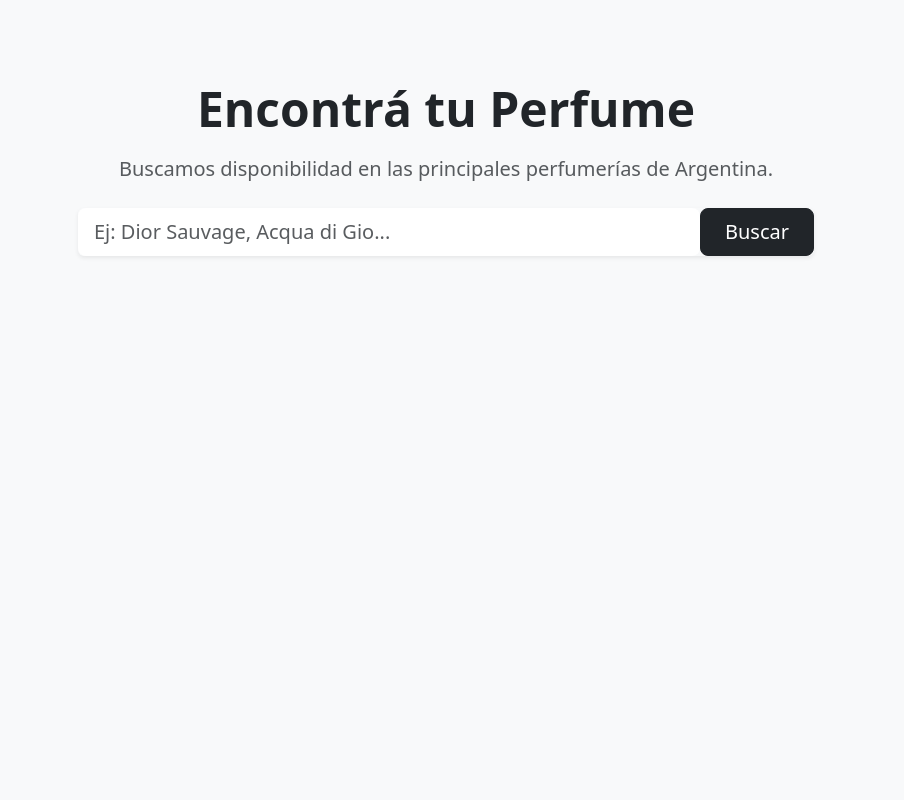
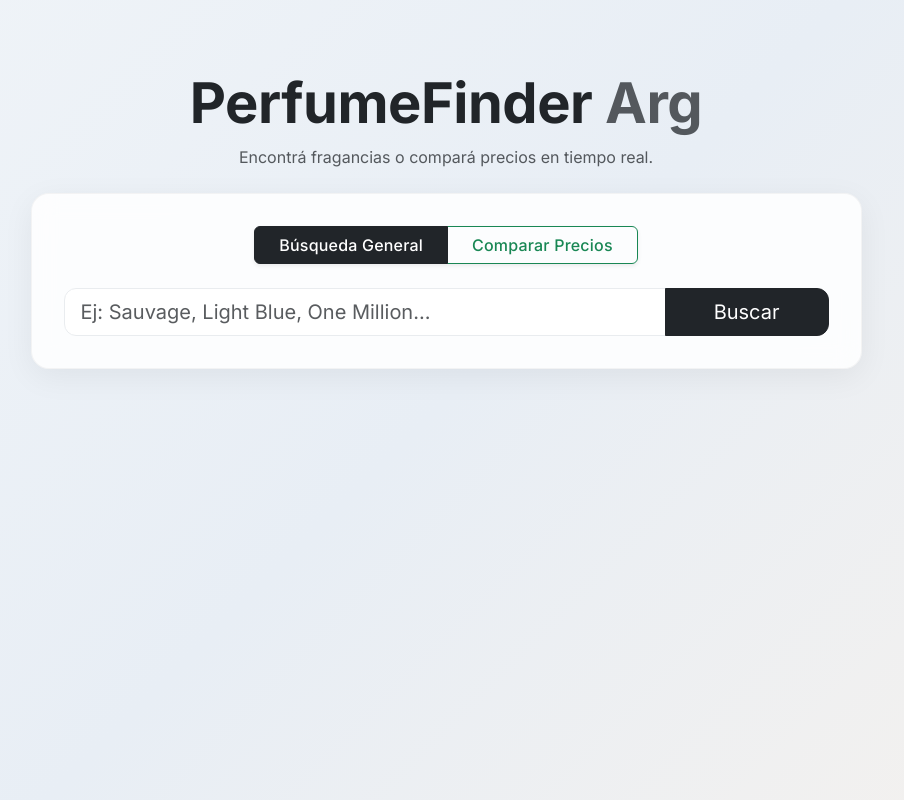
Before and after one commit to woozitoxd/Buscador_Productos, a Flask app: page / in a window 1280 px wide. Shown: the whole page, without its empty margins (194-1098 px from the left). Run offline with Flask 3, Linux system fonts and the light colour scheme.

Commit message:
Mejora de Búsqueda v2.0
- Se agregó un deep scraping, para que se pueda hacer comparación de precios.
- Mejora de Interfaz de usuario

```diff
--- a/app/routes.py
+++ b/app/routes.py
@@ -2,72 +2,101 @@ from flask import current_app as app, request, jsonify, render_template
 import requests
 from .models import HistorialBusqueda
 from . import db
+import re
+from bs4 import BeautifulSoup
 
-# --- RUTA DE LA INTERFAZ WEB ---
+# --- 1. FUNCIÓN DE EXTRACCIÓN (REGEX) ---
+def extraer_precio_regex(texto):
+    if not texto: return None
+    patron = r'\$\s?(\d{1,3}(\.\d{3})*(,\d+)?|\d+)'
+    resultado = re.search(patron, texto)
+    return resultado.group(0) if resultado else None
+
+# --- 2. DEEP SCRAPING GENÉRICO ---
+def obtener_precio_deep(url):
+    try:
+        headers = {'User-Agent': 'Mozilla/5.0 (Windows NT 10.0; Win64; x64) AppleWebKit/537.36 (KHTML, like Gecko) Chrome/91.0.4472.124 Safari/537.36'}
+        r = requests.get(url, headers=headers, timeout=5)
+        if r.status_code != 200: return None
+
+        soup = BeautifulSoup(r.text, 'html.parser')
+
+        # Estrategia Meta: Buscar en etiquetas de SEO
+        meta = soup.find("meta", property="product:price:amount") or soup.find("meta", itemprop="price")
+        if meta and meta.get("content"):
+            return f"$ {meta.get('content')}"
+
+        # Estrategia Heurística: Buscar clases con 'price' o 'precio'
+        tags = soup.find_all(class_=re.compile(r'price|precio|vtex-product-price', re.I))
+        for t in tags:
+            p = extraer_precio_regex(t.get_text())
+            if p: return p
+        return None
+    except:
+        return None
+
+# --- 3. RUTA DE LA INTERFAZ (Única función 'inicio') ---
 @app.route('/')
-def home():
-    # Esta ruta ahora devuelve el archivo HTML visual
+def inicio(): # Le cambié el nombre a 'inicio' para evitar el AssertionError
     return render_template('index.html')
 
-# --- RUTA DE LA API (JSON para Postman o el Frontend) ---
+# --- 4. RUTA DE LA API (Única función 'buscar') ---
 @app.route('/api/buscar', methods=['GET'])
-def buscar_perfume():
+def buscar(): # Le cambié el nombre a 'buscar'
     query = request.args.get('q')
+    modo = request.args.get('modo', 'general')
 
     if not query:
-        return jsonify({"error": "Por favor, ingresa un perfume a buscar usando el parámetro ?q="}), 400
+        return jsonify({"error": "Ingresa un perfume"}), 400
 
-    # Guardamos en la base de datos
+    # DB Log
     try:
-        nueva_busqueda = HistorialBusqueda(termino=query)
-        db.session.add(nueva_busqueda)
+        db.session.add(HistorialBusqueda(termino=query))
         db.session.commit()
-    except Exception as e:
+    except:
         db.session.rollback()
-        print(f"Error al guardar en BD: {e}")
 
+    # SerpApi
     api_key = app.config.get('SERPAPI_KEY')
-    if not api_key:
-        return jsonify({"error": "Falta configurar la SERPAPI_KEY en el .env"}), 500
+    url_serp = "https://serpapi.com/search"
+    # Query optimizada para Argentina
+    q_final = f'"{query}" perfume Argentina (site:.com.ar OR "tienda oficial")'
 
-    url = "https://serpapi.com/search"
-    termino_busqueda = f"{query} site:juleriaque.com.ar OR site:parfumerie.com.ar OR site:rouge.com.ar"
-
-    parametros = {
-        "engine": "google",
-        "q": termino_busqueda,
-        "gl": "ar",
-        "hl": "es",
-        "api_key": api_key
-    }
+    params = {"engine": "google", "q": q_final, "gl": "ar", "hl": "es", "api_key": api_key}
 
     try:
-        respuesta = requests.get(url, params=parametros)
+        res = requests.get(url_serp, params=params)
+        items = res.json().get('organic_results', [])
+    except:
+        return jsonify({"error": "Error de conexión"}), 500
 
-        if respuesta.status_code != 200:
-            return jsonify({
-                "error": f"SerpApi rechazó la petición (Código {respuesta.status_code})",
-                "detalle": respuesta.json()
-            }), respuesta.status_code
+    resultados = []
+    for item in items:
+        link = item.get('link')
+        # Intentamos snippet primero
+        precio = extraer_precio_regex(item.get('snippet', ''))
 
-        datos_google = respuesta.json()
+        # Deep Scraping si es necesario
+        if modo == 'precios' and not precio:
+            precio = obtener_precio_deep(link)
 
-    except requests.exceptions.RequestException as e:
-        return jsonify({"error": "Fallo crítico en la red", "detalle": str(e)}), 500
+        # Si en modo precios no hay nada tras el deep scraping, mostramos un aviso
+        # para no "borrar" el resultado, pero que el usuario sepa qué pasa
+        if modo == 'precios' and not precio:
+            precio = "Ver precio en sitio"
 
-    resultados_limpios = []
-    items = datos_google.get('organic_results', [])
+        resultados.append({
+            "titulo": item.get('title'),
+            "link": link,
+            "descripcion": item.get('snippet'),
+            "precio": precio
+        })
 
-    for item in items:
-        resultado = {
-            "titulo": item.get('title'),
-            "link": item.get('link'),
-            "descripcion": item.get('snippet')
-        }
-        resultados_limpios.append(resultado)
+    # Ordenar por precio si corresponde
+    if modo == 'precios':
+        def val(x):
+            nums = re.sub(r'[^\d]', '', x['precio'])
+            return int(nums) if nums else 999999999
+        resultados.sort(key=val)
 
-    return jsonify({
-        "busqueda": query,
-        "cantidad_resultados": len(resultados_limpios),
-        "resultados": resultados_limpios
-    })
+    return jsonify({"resultados": resultados})
--- a/app/templates/index.html
+++ b/app/templates/index.html
@@ -4,31 +4,92 @@
 <head>
     <meta charset="UTF-8">
     <meta name="viewport" content="width=device-width, initial-scale=1.0">
-    <title>Buscador de Perfumes Arg</title>
+    <title>Buscador & Comparador de Perfumes Arg</title>
+    <link href="https://fonts.googleapis.com/css2?family=Inter:wght@400;500;600;700;800&display=swap" rel="stylesheet">
     <link href="https://cdn.jsdelivr.net/npm/bootstrap@5.3.2/dist/css/bootstrap.min.css" rel="stylesheet">
     <style>
         body {
-            background-color: #f8f9fa;
+            background: linear-gradient(135deg, #f0f4f8 0%, #e8eef5 50%, #f4f1ee 100%);
+            font-family: 'Inter', 'Segoe UI', Tahoma, Geneva, Verdana, sans-serif;
+            min-height: 100vh;
         }
 
         .hero-section {
-            padding: 80px 0 40px 0;
+            padding: 70px 0 35px 0;
+        }
+
+        .hero-section h1 {
+            letter-spacing: -0.5px;
+        }
+
+        .search-container {
+            background: rgba(255, 255, 255, 0.85);
+            backdrop-filter: blur(12px);
+            padding: 32px;
+            border-radius: 18px;
+            box-shadow: 0 8px 32px rgba(0, 0, 0, 0.06);
+            border: 1px solid rgba(0, 0, 0, 0.04);
         }
 
         .perfume-card {
-            transition: transform 0.2s;
+            transition: transform 0.25s ease, box-shadow 0.25s ease;
             height: 100%;
+            border: 1px solid rgba(0, 0, 0, 0.05);
+            border-radius: 14px;
+            background: rgba(255, 255, 255, 0.9);
+            backdrop-filter: blur(6px);
         }
 
         .perfume-card:hover {
-            transform: translateY(-5px);
-            box-shadow: 0 4px 15px rgba(0, 0, 0, 0.1);
+            transform: translateY(-6px);
+            box-shadow: 0 16px 32px rgba(0, 0, 0, 0.1);
         }
 
         .store-badge {
-            font-size: 0.8rem;
-            text-transform: uppercase;
-            letter-spacing: 1px;
+            font-size: 0.72rem;
+            font-weight: 600;
+            letter-spacing: 0.3px;
+        }
+
+        .price-tag {
+            font-size: 1.4rem;
+            font-weight: 800;
+            color: #198754;
+        }
+
+        .price-tag-pending {
+            font-size: 0.95rem;
+            font-weight: 600;
+            color: #e67e22;
+        }
+
+        .btn-check:checked+.btn-outline-success {
+            background-color: #198754;
+            border-color: #198754;
+            color: white;
+        }
+
+        .btn-group .btn {
+            font-weight: 500;
+            letter-spacing: 0.2px;
+        }
+
+        #formulario-busqueda .form-control {
+            border-radius: 12px 0 0 12px;
+            border: 1px solid #dee2e6;
+        }
+
+        #formulario-busqueda .form-control:focus {
+            box-shadow: 0 0 0 3px rgba(25, 135, 84, 0.15);
+            border-color: #198754;
+        }
+
+        #formulario-busqueda .btn {
+            border-radius: 0 12px 12px 0;
+        }
+
+        .card-title {
+            line-height: 1.4;
         }
     </style>
 </head>
@@ -37,88 +98,108 @@
 
     <div class="container">
         <div class="row justify-content-center hero-section">
-            <div class="col-md-8 text-center">
-                <h1 class="display-5 fw-bold mb-3">Encontrá tu Perfume</h1>
-                <p class="lead text-muted mb-4">Buscamos disponibilidad en las principales perfumerías de Argentina.</p>
+            <div class="col-md-9 text-center">
+                <h1 class="display-4 fw-bold mb-2">PerfumeFinder <span class="text-muted">Arg</span></h1>
+                <p class="text-muted mb-4">Encontrá fragancias o compará precios en tiempo real.</p>
 
-                <form id="formulario-busqueda" class="d-flex shadow-sm rounded">
-                    <input type="text" id="input-perfume" class="form-control form-control-lg border-0"
-                        placeholder="Ej: Dior Sauvage, Acqua di Gio..." required>
-                    <button type="submit" class="btn btn-dark btn-lg px-4">Buscar</button>
-                </form>
+                <div class="search-container mb-5">
+                    <div class="d-flex justify-content-center mb-4">
+                        <div class="btn-group shadow-sm" role="group" aria-label="Modo de búsqueda">
+                            <input type="radio" class="btn-check" name="modoBusqueda" id="modoGeneral" value="general"
+                                checked>
+                            <label class="btn btn-outline-dark px-4" for="modoGeneral">Búsqueda General</label>
+
+                            <input type="radio" class="btn-check" name="modoBusqueda" id="modoPrecios" value="precios">
+                            <label class="btn btn-outline-success px-4" for="modoPrecios">Comparar Precios</label>
+                        </div>
+                    </div>
+
+                    <form id="formulario-busqueda" class="input-group input-group-lg">
+                        <input type="text" id="input-perfume" class="form-control border-light-subtle"
+                            placeholder="Ej: Sauvage, Light Blue, One Million..." required>
+                        <button type="submit" class="btn btn-dark px-5">Buscar</button>
+                    </form>
+                </div>
             </div>
         </div>
 
         <div id="cargando" class="text-center my-5 d-none">
-            <div class="spinner-border text-dark" role="status" style="width: 3rem; height: 3rem;">
-                <span class="visually-hidden">Buscando...</span>
-            </div>
-            <p class="mt-2 text-muted">Consultando perfumerías...</p>
+            <div class="spinner-grow text-dark" role="status"></div>
+            <p class="mt-3 fw-medium text-secondary">Analizando tiendas oficiales...</p>
         </div>
 
-        <div class="row g-4 mb-5" id="contenedor-resultados">
-        </div>
+        <div class="row g-4 mb-5" id="contenedor-resultados"></div>
     </div>
 
     <script>
         document.getElementById('formulario-busqueda').addEventListener('submit', async function (e) {
-            e.preventDefault(); // Evita que la página se recargue
+            e.preventDefault();
 
-            const inputPerfume = document.getElementById('input-perfume').value;
-            const contenedorResultados = document.getElementById('contenedor-resultados');
+            // 1. Capturamos los valores de la interfaz
+            const queryValue = document.getElementById('input-perfume').value;
+            const modo = document.querySelector('input[name="modoBusqueda"]:checked').value;
+            const contenedor = document.getElementById('contenedor-resultados');
             const cargando = document.getElementById('cargando');
 
-            // Limpiamos resultados anteriores y mostramos el spinner
-            contenedorResultados.innerHTML = '';
+            // 2. Limpiamos y mostramos carga
+            contenedor.innerHTML = '';
             cargando.classList.remove('d-none');
 
             try {
-                // Llamamos a tu endpoint JSON
-                const response = await fetch(`/api/buscar?q=${encodeURIComponent(inputPerfume)}`);
+                // 3. Petición a la API (Usamos queryValue aquí)
+                const response = await fetch(`/api/buscar?q=${encodeURIComponent(queryValue)}&modo=${modo}`);
                 const data = await response.json();
 
-                cargando.classList.add('d-none'); // Ocultamos el spinner
+                cargando.classList.add('d-none');
 
-                if (!response.ok) {
-                    contenedorResultados.innerHTML = `<div class="alert alert-danger w-100 text-center">${data.error || 'Hubo un error en la búsqueda'}</div>`;
+                if (!response.ok) throw new Error(data.error || 'Error en el servidor');
+
+                if (!data.resultados || data.resultados.length === 0) {
+                    contenedor.innerHTML = `<div class="col-12 text-center mt-5"><div class="alert alert-light border shadow-sm">No encontramos resultados para "${queryValue}" en este modo.</div></div>`;
                     return;
                 }
 
-                if (data.resultados.length === 0) {
-                    contenedorResultados.innerHTML = `<div class="alert alert-warning w-100 text-center">No se encontraron resultados para "${data.busqueda}".</div>`;
-                    return;
-                }
+                // 4. Renderizado de tarjetas
+                data.resultados.forEach(item => {
+                    let tienda = "Tienda";
+                    if (item.link.includes('juleriaque')) tienda = "Juleriaque";
+                    else if (item.link.includes('parfumerie')) tienda = "Parfumerie";
+                    else if (item.link.includes('rouge')) tienda = "Rouge";
 
-                // Renderizamos las tarjetas de Bootstrap iterando sobre el JSON
-                data.resultados.forEach(item => {
-                    // Pequeña lógica para extraer el nombre de la tienda desde la URL
-                    let tienda = "Tienda Oficial";
-                    if (item.link.includes('juleriaque')) tienda = "Juleriaque";
-                    if (item.link.includes('parfumerie')) tienda = "Parfumerie";
-                    if (item.link.includes('rouge')) tienda = "Rouge";
+                    let precioDisplay;
+                    if (item.precio && item.precio === 'Ver precio en sitio') {
+                        precioDisplay = `<div class="price-tag-pending mb-2">${item.precio}</div>`;
+                    } else if (item.precio) {
+                        precioDisplay = `<div class="price-tag mb-2">${item.precio}</div>`;
+                    } else {
+                        precioDisplay = modo === 'precios' ? '' : `<div class="text-muted small mb-2"><em>Precio no listado</em></div>`;
+                    }
 
                     const tarjeta = `
                     <div class="col-md-6 col-lg-4">
-                        <div class="card perfume-card border-0 shadow-sm">
+                        <div class="card perfume-card shadow-sm p-3">
                             <div class="card-body d-flex flex-column">
-                                <span class="badge bg-secondary mb-2 align-self-start store-badge">${tienda}</span>
-                                <h5 class="card-title fw-bold">${item.titulo}</h5>
-                                <p class="card-text text-muted small flex-grow-1">${item.descripcion}</p>
-                                <a href="${item.link}" target="_blank" class="btn btn-outline-dark mt-3 w-100">Ver producto</a>
+                                <div class="d-flex justify-content-between mb-3">
+                                    <span class="badge rounded-pill bg-light text-dark border store-badge px-3">${tienda}</span>
+                                    ${modo === 'precios' ? '<span class="badge bg-success-subtle text-success">Oferta Detectada</span>' : ''}
+                                </div>
+                                <h6 class="card-title fw-bold text-dark mb-1">${item.titulo}</h6>
+                                ${precioDisplay}
+                                <p class="card-text text-secondary small flex-grow-1 mt-2">${item.descripcion}</p>
+                                <a href="${item.link}" target="_blank" class="btn ${modo === 'precios' ? 'btn-success' : 'btn-outline-dark'} w-100 mt-3 fw-bold">Ver en tienda</a>
                             </div>
                         </div>
                     </div>
                 `;
-                    contenedorResultados.innerHTML += tarjeta;
+                    contenedor.innerHTML += tarjeta;
                 });
 
             } catch (error) {
                 cargando.classList.add('d-none');
-                contenedorResultados.innerHTML = `<div class="alert alert-danger w-100 text-center">Error de conexión con el servidor.</div>`;
+                contenedor.innerHTML = `<div class="col-12"><div class="alert alert-danger text-center">Error: ${error.message}</div></div>`;
             }
         });
     </script>
-
 </body>
 
 </html>
--- a/requirements.txt
+++ b/requirements.txt
@@ -10,3 +10,5 @@ python-dotenv>=1.0.0
 Flask-SQLAlchemy>=3.1.1
 psycopg2-binary>=2.9.9
 PyMySQL>=1.1.0
+# Web Scraping
+beautifulsoup4>=4.12.0
```
